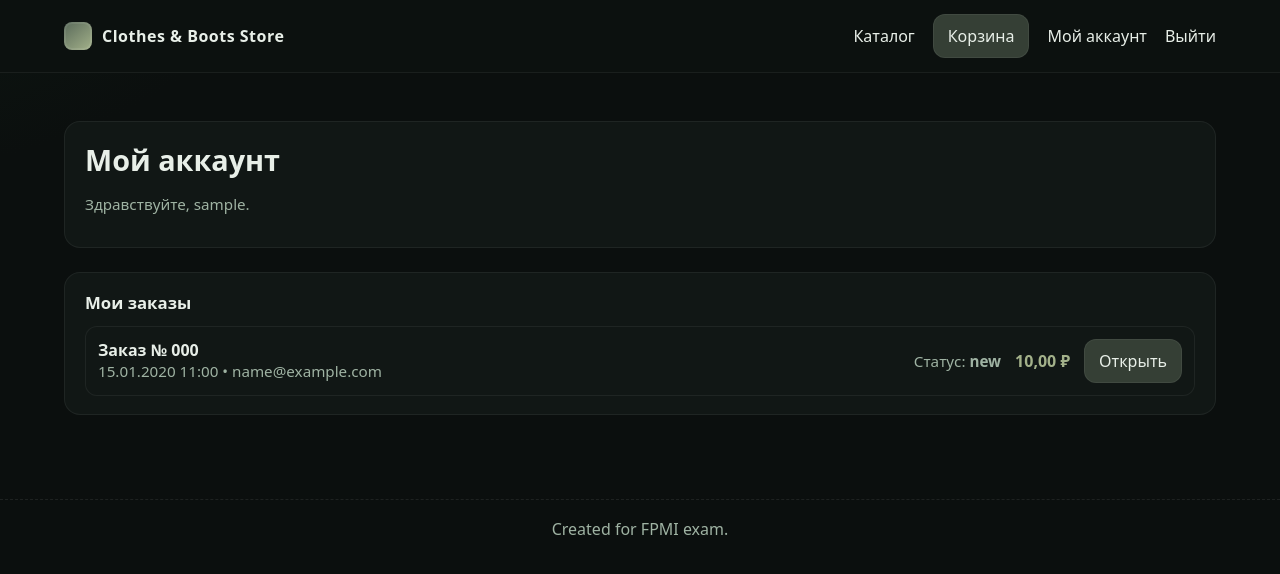
After one commit to marazoch/items_shop, a Django app: page /account/ in a window 1280 px wide. The commit adds this page. Shown: the top 574 px of the page. Run offline with Django 5.2, Linux system fonts and the light colour scheme; a user stored in the database is signed in; tables that the repository leaves empty hold one stand-in row (values such as "Sample post").

Commit message:
added first var of login and profile

```diff
--- a/shop/urls.py
+++ b/shop/urls.py
@@ -15,6 +15,12 @@ urlpatterns = [
     path("api/cart/qty/<int:product_id>/", v.api_update_qty, name="api_update_qty"),
     path("api/cart/apply-coupon/", v.api_apply_coupon, name="api_apply_coupon"),
     path("api/checkout/", v.api_checkout, name="api_checkout"),
+
+    path("account/login/", v.login_view, name="login"),
+    path("account/register/", v.register_view, name="register"),
+    path("account/logout/", v.logout_view, name="logout"),
+    path("account/", v.account_dashboard, name="account"),
+    path("account/orders/<str:number>/", v.order_detail, name="order_detail"),
 ]
 
 if settings.DEBUG:
--- a/store/models.py
+++ b/store/models.py
@@ -1,6 +1,7 @@
 from django.db import models
 from django.core.validators import MinValueValidator
 from django.utils import timezone
+from django.conf import settings
 
 class Category(models.Model):
     name = models.CharField(max_length=120, unique=True)
@@ -67,8 +68,15 @@ class Order(models.Model):
     number = models.CharField(max_length=20, unique=True)
     created_at = models.DateTimeField(auto_now_add=True)
     email = models.EmailField()
+    user = models.ForeignKey(  # ← НОВОЕ
+        settings.AUTH_USER_MODEL,
+        null=True, blank=True,
+        on_delete=models.SET_NULL,
+        related_name='orders'
+    )
     total = models.DecimalField(max_digits=10, decimal_places=2)
-    status = models.CharField(max_length=20, default='new', choices=[('new','New'),('paid','Paid'),('cancelled','Cancelled')])
+    status = models.CharField(max_length=20, default='new', choices=[('new','New'),('paid','Paid'),('cancelled',
+                                                                                                    'Cancelled')])
 
 class OrderItem(models.Model):
     order = models.ForeignKey(Order, related_name='items', on_delete=models.CASCADE)
--- a/store/services.py
+++ b/store/services.py
@@ -43,7 +43,7 @@ def apply_coupon(cart: Cart, code: str):
     return coupon
 
 @transaction.atomic
-def checkout(cart: Cart, email: str) -> Order:
+def checkout(cart: Cart, email: str, user=None) -> Order:
     for it in cart.items.select_related('product'):
         if it.product.quantity < it.qty:
             raise ValueError(f"Товара '{it.product.name}' недостаточно на складе")
@@ -51,6 +51,7 @@ def checkout(cart: Cart, email: str) -> Order:
     order = Order.objects.create(
         number=get_random_string(10).upper(),
         email=email,
+        user=user if user and getattr(user, "is_authenticated", False) else None,  # ← НОВОЕ
         total=cart.total()
     )
 
--- /dev/null
+++ b/store/templates/store/account_dashboard.html
@@ -0,0 +1,31 @@
+{% extends "store/base.html" %}
+{% block title %}Мой аккаунт — Swamp & Black{% endblock %}
+{% block content %}
+  <div class="section">
+    <h1>Мой аккаунт</h1>
+    <p class="subtle">Здравствуйте, {{ request.user.username }}.</p>
+  </div>
+
+  <div class="section">
+    <h3>Мои заказы</h3>
+    {% if orders %}
+      <ul class="cart-list">
+        {% for o in orders %}
+          <li class="cart-item">
+            <div>
+              <div><strong>Заказ № {{ o.number }}</strong></div>
+              <div class="subtle">{{ o.created_at|date:"d.m.Y H:i" }} • {{ o.email }}</div>
+            </div>
+            <div style="display:flex;gap:14px;align-items:center">
+              <span class="subtle">Статус: <b>{{ o.status }}</b></span>
+              <span class="price">{{ o.total }} ₽</span>
+              <a class="btn" href="{% url 'order_detail' number=o.number %}">Открыть</a>
+            </div>
+          </li>
+        {% endfor %}
+      </ul>
+    {% else %}
+      <p class="subtle">Пока нет заказов.</p>
+    {% endif %}
+  </div>
+{% endblock %}
--- a/store/templates/store/base.html
+++ b/store/templates/store/base.html
@@ -16,6 +16,13 @@
       <nav class="nav-links">
         <a href="/">Каталог</a>
         <a class="btn" href="/cart/">Корзина</a>
+        {% if request.user.is_authenticated %}
+          <a href="{% url 'account' %}">Мой аккаунт</a>
+          <a href="{% url 'logout' %}">Выйти</a>
+        {% else %}
+          <a href="{% url 'login' %}">Войти</a>
+          <a href="{% url 'register' %}">Регистрация</a>
+        {% endif %}
       </nav>
     </div>
   </header>
--- a/store/templates/store/product_list.html
+++ b/store/templates/store/product_list.html
@@ -3,7 +3,7 @@
 {% block content %}
   <section class="section">
     <h1>Каталог</h1>
-    <p class="subtle">Выбирайте: тёмный лес и болотные акценты.</p>
+    <p class="subtle">Товары в наличии в магазине</p>
   </section>
 
   <div class="grid">
--- a/store/views.py
+++ b/store/views.py
@@ -3,6 +3,11 @@ from django.shortcuts import render, get_object_or_404
 from django.views.decorators.http import require_http_methods
 from .models import Product, Category
 from .services import get_or_create_cart, add_to_cart, update_item_qty, apply_coupon, checkout
+from django.contrib.auth import login, logout
+from django.contrib.auth.decorators import login_required
+from django.contrib.auth.forms import UserCreationForm, AuthenticationForm
+from django.shortcuts import redirect
+from django.db.models import Q
 
 def ensure_session(request):
     if not request.session.session_key:
@@ -64,7 +69,7 @@ def api_checkout(request):
     if not email:
         return HttpResponseBadRequest("email required")
     try:
-        order = checkout(cart, email)
+        order = checkout(cart, email, user=request.user)  # ← НОВОЕ
         return JsonResponse({"ok": True, "order": order.number, "total": float(order.total)})
     except Exception as e:
         return JsonResponse({"ok": False, "error": str(e)}, status=400)
@@ -72,3 +77,53 @@ def api_checkout(request):
 def product_detail(request, slug):
     product = get_object_or_404(Product, slug=slug, is_active=True)
     return render(request, "store/product_detail.html", {"product": product})
+
+def register_view(request):
+    if request.user.is_authenticated:
+        return redirect("account")
+    if request.method == "POST":
+        form = UserCreationForm(request.POST)
+        if form.is_valid():
+            user = form.save()
+            login(request, user)
+            return redirect("account")
+    else:
+        form = UserCreationForm()
+    return render(request, "store/auth_register.html", {"form": form})
+
+def login_view(request):
+    if request.user.is_authenticated:
+        return redirect("account")
+    if request.method == "POST":
+        form = AuthenticationForm(request, data=request.POST)
+        if form.is_valid():
+            user = form.get_user()
+            login(request, user)
+            return redirect("account")
+    else:
+        form = AuthenticationForm(request)
+    return render(request, "store/auth_login.html", {"form": form})
+
+def logout_view(request):
+    logout(request)
+    return redirect("product_list")
+
+@login_required
+def account_dashboard(request):
+    """
+    Показываем заказы пользователя (привязанные по FK) + заказы на его email (если такие есть),
+    чтобы покрыть случаи оформления без авторизации.
+    """
+    from .models import Order
+    qs = Order.objects.filter(Q(user=request.user) | Q(email=request.user.email)).order_by("-created_at")
+    return render(request, "store/account_dashboard.html", {"orders": qs})
+
+@login_required
+def order_detail(request, number):
+    from .models import Order, OrderItem
+    order = get_object_or_404(Order, number=number)
+    # доступ — если это его заказ (по user) или совпадает email
+    if not (order.user == request.user or order.email == request.user.email):
+        return redirect("account")
+    items = order.items.all()
+    return render(request, "store/order_detail.html", {"order": order, "items": items})
```
Also changed, not shown: store/templates/store/auth_login.html (added, +17 -0 lines), store/templates/store/auth_register.html (added, +18 -0 lines), store/templates/store/order_detail.html (added, +25 -0 lines), store/migrations/0003_order_user.py (added).
